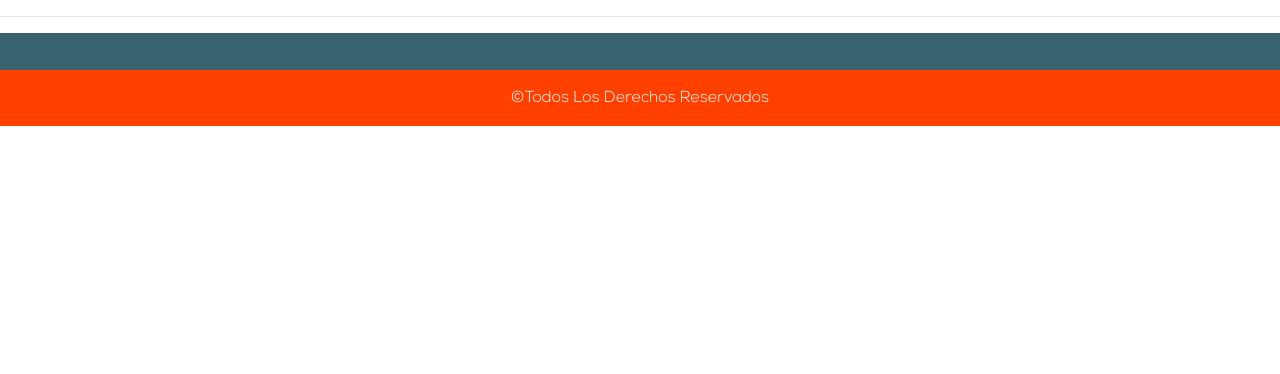
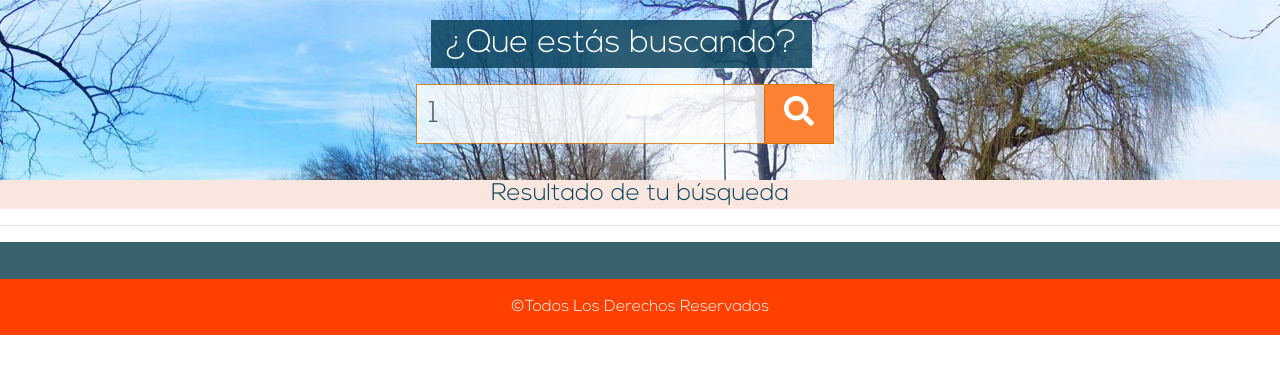
Before and after one commit to billy722/todomasfacil, a PHP site: page /buscador_empresas.php?campo_busqueda=1 in a window 1280 px wide. Shown: the part 136-510 px from the top of the page. Run offline with PHP 8.4, Linux system fonts and the light colour scheme; data that the repository does not hold is empty.

Commit message:
otros cambios varios

```diff
--- a/buscador_empresas.php
+++ b/buscador_empresas.php
@@ -19,16 +19,139 @@ require("./clases/Funciones.php");
   <div class="container-fluid">
 <?php
       cargarMenuPrincipal();
+
+      $Funciones = new Funciones();
+      $campo_busqueda = $Funciones->limpiarTexto($_REQUEST['campo_busqueda']);
  ?>
 
  <div>
 
- <div class="container">
+   <style >
+     .imagen_principal{
+       background-image: url('./img/principal');
+     }
+     #listado_categorias{
+       background: #37626e;
+       padding-top:25px;
+       padding-bottom:12px;
+
+     }
+
+    a{
+       text-decoration: none;
+       color:white;
+
+     }
+     a:hover{
+       color:#f9913c;
+       text-decoration: none;
+
+     }
+     #formulario_busqueda{
+        position: absolute;
+
+        z-index: 1000;
+        margin-top: -400px;
+
+     }
+     #imagen_index{
+       background-image:url('./img/principal.jpg');
+       height:550px;
+       background-position: center;
+       background-repeat: no-repeat;
+       background-size: cover;
+     }
+     #campo_busqueda{
+       height: 60px;
+       border-radius: 0px;
+       width: 100%;
+       font-size: 30px;
+       border-color: #dd7700;
+       border-width:thin;
+       opacity: 0.8;
+     }
+     #label_campo_busqueda{
+       font-size: 2rem;
+       color:#ffffff;
+       background-color: rgba(9, 65, 91, 0.84);
+       padding-top:5px;
+       padding-bottom:5px;
+       padding-left:15px;
+       padding-right:15px;
+     }
+     #boton_buscar{
+       font-size: 30px;
+       color:white;
+       border-radius: 0;
+       border-color: #dd7700;
+       border-width:thin;
+       border-left: none;
+       opacity: 1;
+       background-color: #fc8132;
+
+     }
+
+     #contenedor_buscador{
+       /* margin-top: 2; */
+       z-index: 30000;
+       position: relative;
+       padding:20px;
+
+     }
+
+     #contenedor_resultado_busqueda{
+       margin-top: 10px;
+     }
+     #div_texto_resultado{
+       background: rgba(204, 73, 9, 0.13);
+       background-position: center;
+       color:#0A425B;
+       font-weight: 100;
+       margin-left: -20px;
+       margin-right: -20px;
+       font-size: 10px;
+     }
+
+   </style>
+
+
+
+<div class="container-fluid" style="background-image:url('./img/principal3.jpg')">
+
+     <div id="contenedor_buscador" class="row justify-content-center align-self-center col-12  ">
+
+       <form action="./buscador_empresas.php" class="form">
+           <div class="form-group">
+              <label for="campo_busqueda"><h1 id="label_campo_busqueda">¿Que estás buscando?</h1></label>
               <div class="row">
+                <input id="campo_busqueda" name="campo_busqueda" type="text" class="form-control col-10" placeholder="Buscar" value="<?php echo $campo_busqueda; ?>">
+                <button id="boton_buscar" class="btn btn-default btn-warning col-2" type="submit" ><i class="fas fa-search"></i></button>
+              </div>
+           </div>
+       </form>
+
+     </div>
+</div>
+
+
+ <div class="container-fluid" >
+   <div >
+
+
+       <div class="" id="div_texto_resultado">
+           <center>
+             <h4>Resultado de tu búsqueda</h4>
+           </center>
+       </div>
+
+
+
+       <div id="contenedor_resultado_busqueda">
+
+
 
         <?php
- $Funciones = new Funciones();
- $campo_busqueda = $Funciones->limpiarTexto($_REQUEST['campo_busqueda']);
+
 
          // echo "esta buscando: ".$campo_busqueda;
 
@@ -58,9 +181,10 @@ require("./clases/Funciones.php");
                     }
 
        ?>
-
     </div>
   </div>
+</div>
+
 <div><hr></div>
 
 
--- a/comun.php
+++ b/comun.php
@@ -24,16 +24,12 @@ function comprobarSession(){
         <!-- <link rel="stylesheet" type="text/css" href="./slick/slick-theme.css"> -->
 
         <script src='./js/jquery-3.1.0.min.js'></script>
-        <script src='./js/moment.min.js'></script>
+        <!-- <script src='./js/moment.min.js'></script> -->
         <script src='./js/bootstrap.min.js'></script>
-        <script src="./js/scriptLogin.js"></script>
-        <script src="./js/validaciones.js"></script>
+
+        <!-- <script src="./js/validaciones.js"></script> -->
         <script src="./js/fontawesome-all.min.js"></script>
         <script src="./js/sweetalert.min.js"></script>
-        <!-- <script src="./js/lightbox.js"></script> -->
-        <!-- <script src="./js/lightbox.min.js"></script> -->
-
-
 
 
         </script>
@@ -58,6 +54,7 @@ function comprobarSession(){
       padding-bottom: 0px;
     }
     </style>
+
       <div id="listado_categorias" class="container-fluid">
         <center>
            <div class="row justify-content-center">
@@ -68,6 +65,7 @@ function comprobarSession(){
 
 
                    while ($filas = $respuesta->fetch_array()) {
+
                      echo '<div class=" d-none d-md-block categorias-md">
                              <a href="categorias.php?id='.$filas['id_categoria'].'">
                                 <span class="'.$filas['icono'].'"></span>
```
Also changed, not shown: descripcion_empresa.php (+39 -61 lines), index.php (+91 -122 lines). Lines whose indentation alone changed are shown as unchanged.
